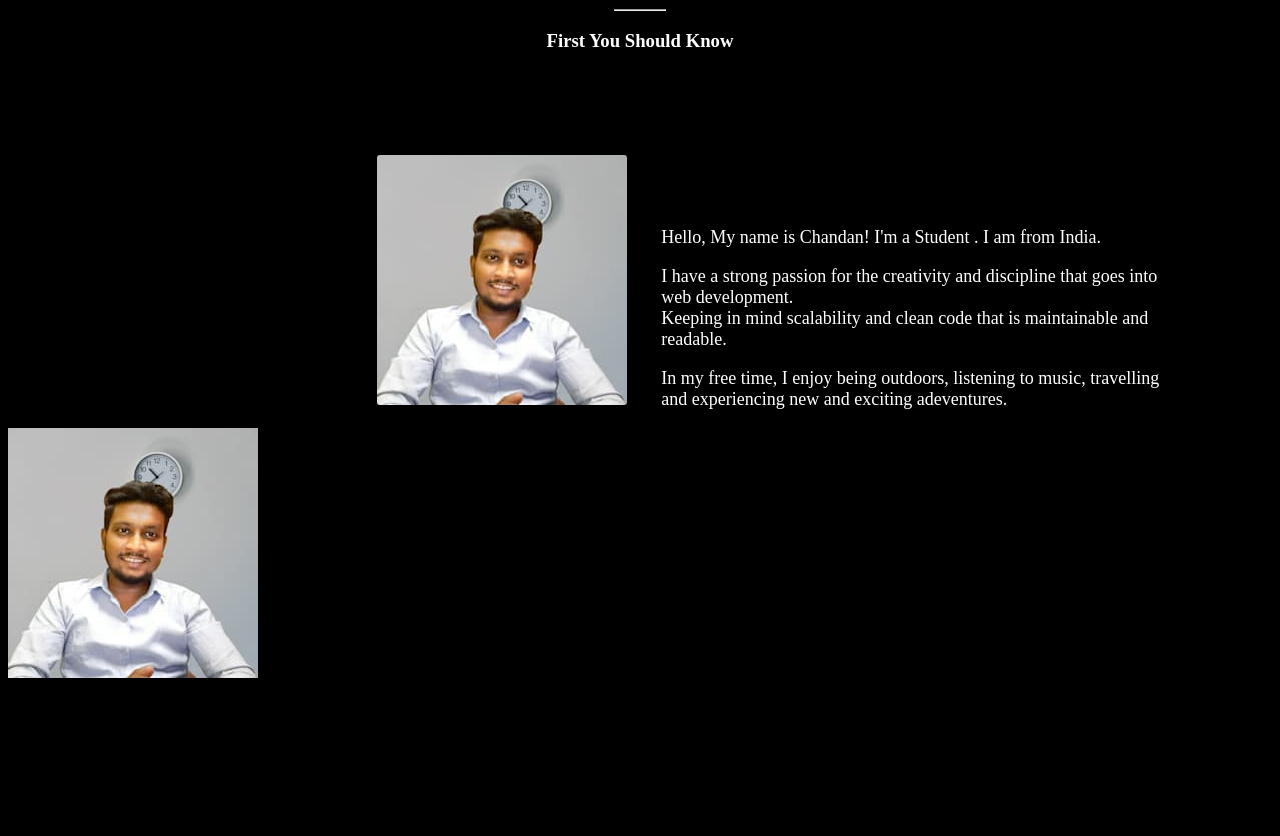
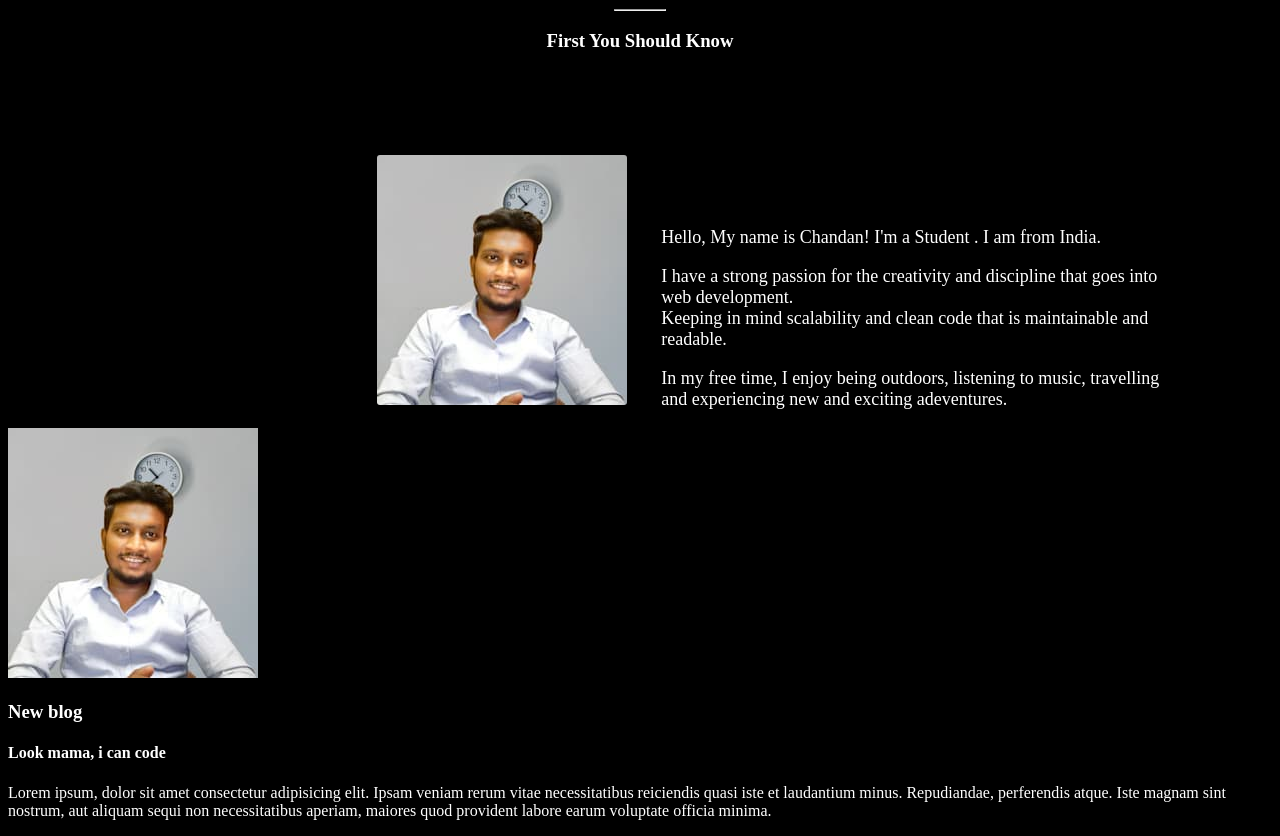
Before and after one commit to chandan-mandi/my-first-repo, a plain HTML site: page index.html in a window 1280 px wide. Shown: the part 101-937 px from the top of the page. Before the commit the page ends 800 px from the top, so only its background shows below. Drawn offline with Linux system fonts and the light colour scheme.

Commit message:
added blog branch

```diff
--- a/index.html
+++ b/index.html
@@ -4,7 +4,7 @@
     <meta charset="UTF-8">
     <meta http-equiv="X-UA-Compatible" content="IE=edge">
     <meta name="viewport" content="width=device-width, initial-scale=1.0">
-    <title>My First Repository</title>
+    <title>My Firsts Repository</title>
     <link rel="stylesheet" href="style.css">
 </head>
 <body>
@@ -24,5 +24,10 @@
         <p>In my free time, I enjoy being outdoors, listening to music, travelling and experiencing new and exciting adeventures.</p>
     </div>
     <img src="images/chandan resume pic.jpg" alt="">
+    <div>
+        <h3>New blog</h3>
+        <h4>Look mama, i can code</h4>
+        <p>Lorem ipsum, dolor sit amet consectetur adipisicing elit. Ipsam veniam rerum vitae necessitatibus reiciendis quasi iste et laudantium minus. Repudiandae, perferendis atque. Iste magnam sint nostrum, aut aliquam sequi non necessitatibus aperiam, maiores quod provident labore earum voluptate officia minima.</p>
+    </div>
 </body>
 </html>
```
